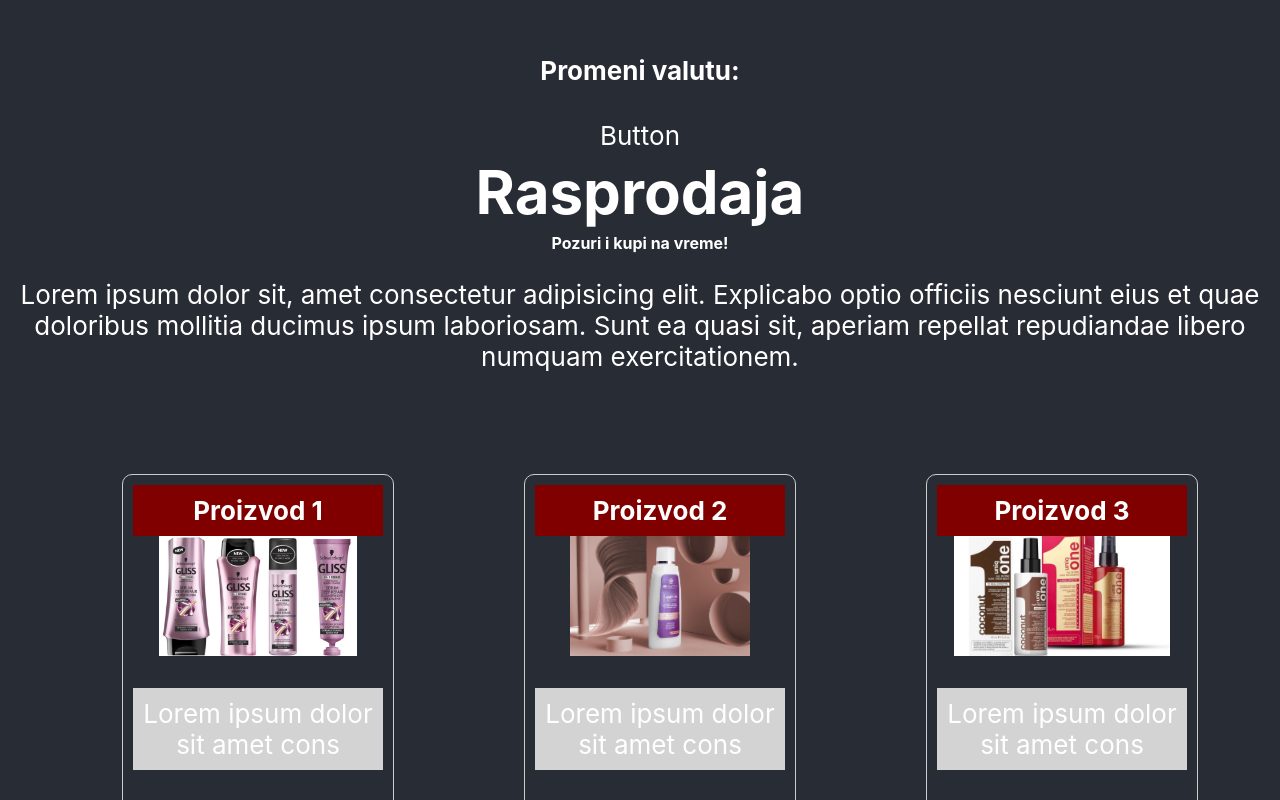
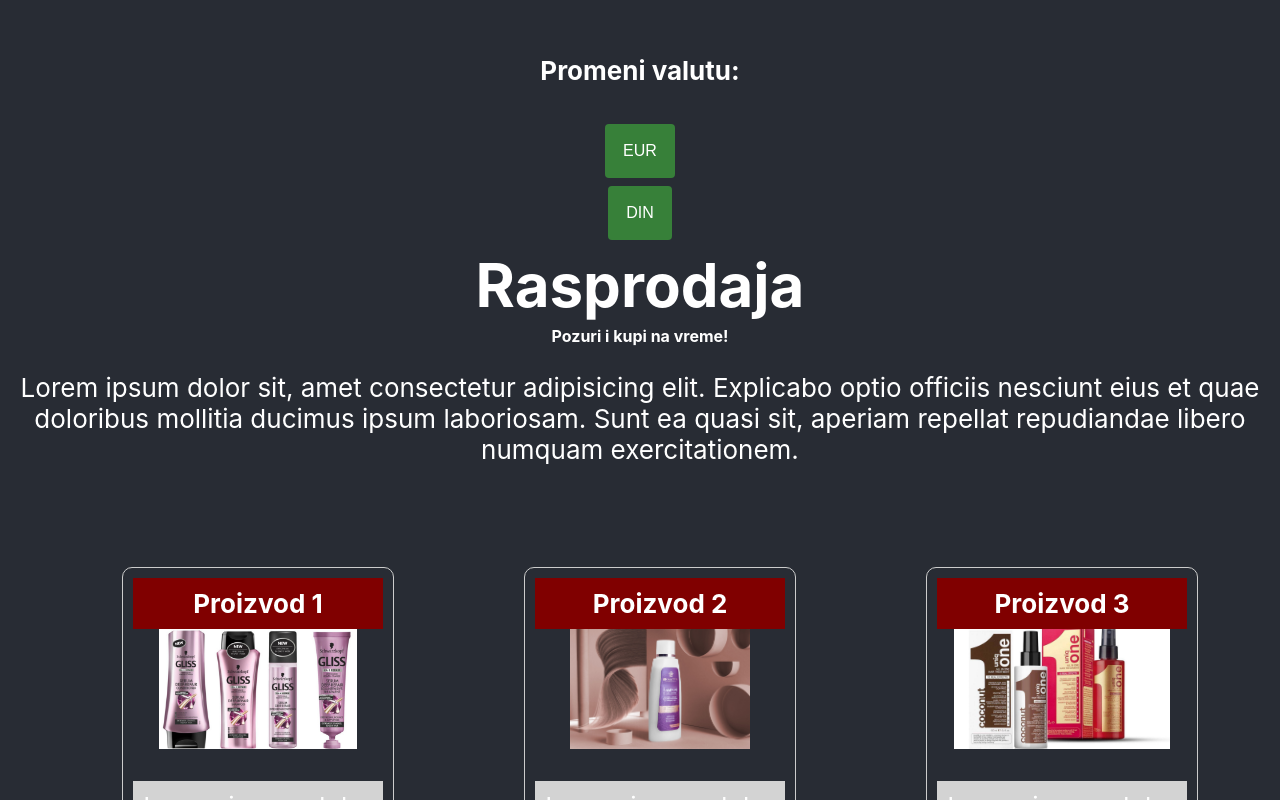
Before and after one commit to marijaoo/reactdomaci, a React (Create React App) app: page / in a window 1280 px wide. Shown: the top 800 px of the page. Built offline with nearby package versions, Linux system fonts and the light colour scheme.

Commit message:
Prikazivanje valuta i azuriranje dugmica

```diff
--- a/src/App.css
+++ b/src/App.css
@@ -125,3 +125,22 @@
 .liststyle{
   list-style: none;
 }
+
+button {
+  background-color: #378039;
+  border: none;
+  color: white;
+  padding: 18px 18px;
+  text-align: center;
+  text-decoration: none;
+  display: inline-block;
+  font-size: 16px;
+  margin: 4px 2px;
+  cursor: pointer;
+  border-radius: 4px;
+  transition: background-color 1s ease;
+}
+
+button:hover {
+  background-color: #1c461e;
+}
--- a/src/projekat/Store.jsx
+++ b/src/projekat/Store.jsx
@@ -1,19 +1,32 @@
-import React from 'react'
+import React, {useState} from 'react'
 import Button from "../projekat/components/Button"
 import Proizvodi from "../projekat/components/Proizvodi"
 
 //DB
 import { proizvodiDB } from './db/proizvodiDB';
+import { valuteDB } from './db/valuteDB';
 
 document.body.style.backgroundColor="#282c34";
 document.body.style.color="#eee";
 
 export default function Store() {
+
+    const[valuta,setValuta]=useState(valuteDB.Dinar)
+
   return (
     <div className="App-header">
 
         <h4>Promeni valutu:</h4>
-        <Button></Button>
+
+        {Object.values(valuteDB).map((val)=>
+
+            <Button
+                key={val.label}
+                text={val.code}
+                onClick={()=>setValuta(val)}
+            />
+
+        )}
 
         <header className="text-center">
             <h1 className="title">Rasprodaja</h1>
--- a/src/projekat/components/Button.jsx
+++ b/src/projekat/components/Button.jsx
@@ -1,11 +1,9 @@
 import React, { Component } from 'react'
 
-export class Button extends Component {
-  render() {
+export default function Button ({text, key, onClick}) {
+
     return (
-      <div>Button</div>
+      <button className={`btn `} key={key} onClick={onClick}> {text} </button>
     )
-  }
+
 }
-
-export default Button
--- a/src/projekat/components/Proizvod.jsx
+++ b/src/projekat/components/Proizvod.jsx
@@ -3,7 +3,7 @@
 
 export default function Proizvod({proizvod}){
 
-    const {title,img} = proizvod;
+    const {title,img,price} = proizvod;
 
     return (
       <li class={`card text-center liststyle`} style={{width:250}}>
@@ -16,7 +16,7 @@
 
         </p>
         <div className="card-footer d-flex space-between">
-            <h4>Cena</h4>
+            <h4>Cena: {price}</h4>
             <Button btnClass={"btn-success"} text="Kupi!" />
 
         </div>
--- /dev/null
+++ b/src/projekat/db/valuteDB.js
@@ -0,0 +1,15 @@
+export const valuteDB={
+
+    Euro:{
+        code:"EUR",
+        label:"EURO",
+        conversionRate: 0.01,
+    },
+
+    Dinar:{
+        code:"DIN",
+        label:"Serbian Dinar",
+        conversionRate: 1,
+    },
+
+}
```
